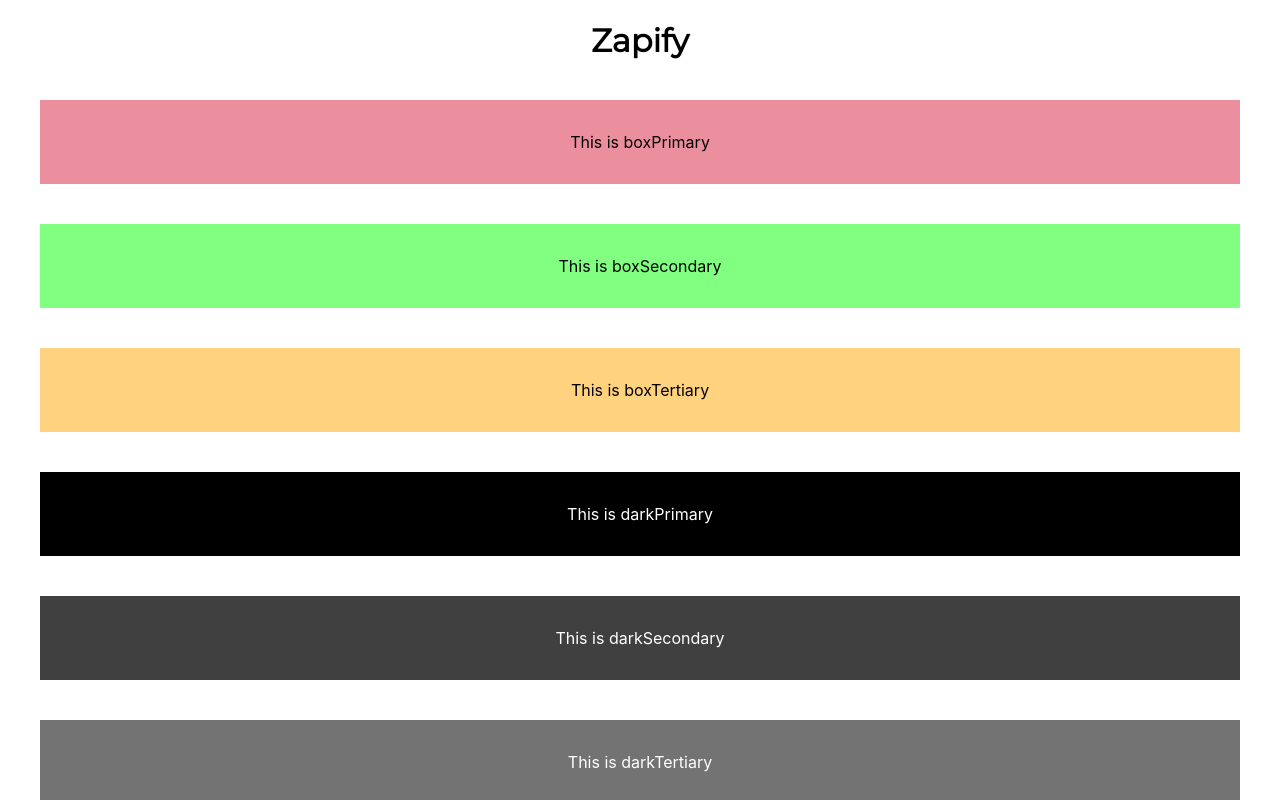
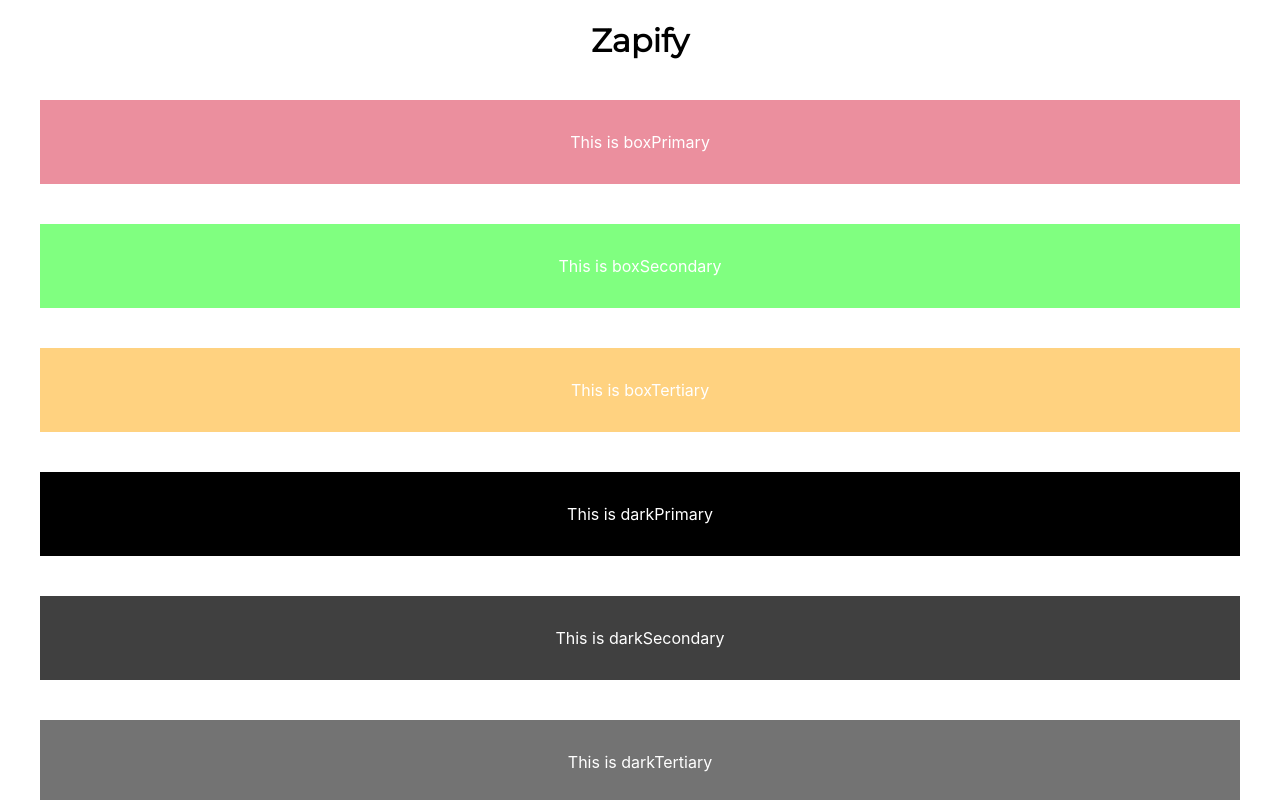
Before and after one commit to zapify-ui/zapify, a React (Create React App) app: page / in a window 1280 px wide. Shown: the top 800 px of the page. Built offline with nearby package versions, Linux system fonts and the light colour scheme.

Commit message:
boxed fix with  grey color disabled with black color text

```diff
--- a/src/Components/Layout/Box/Box.jsx
+++ b/src/Components/Layout/Box/Box.jsx
@@ -7,13 +7,14 @@ export default class Box extends Component {
     const boxColor = this.props.color;
     const boxPadding = `${this.props.p}em`;
     const boxMargin = `${this.props.m}em`;
-
+    const textColor = this.props.color === "disabled" ? ("black") : ("white");
     return (
       <div
         className={boxColor}
         style={{
           padding: `${boxPadding}`,
-          margin: `${boxMargin}`
+          margin: `${boxMargin}`,
+          color: `${textColor}`
         }}
       >
         This is {this.props.color}
```
